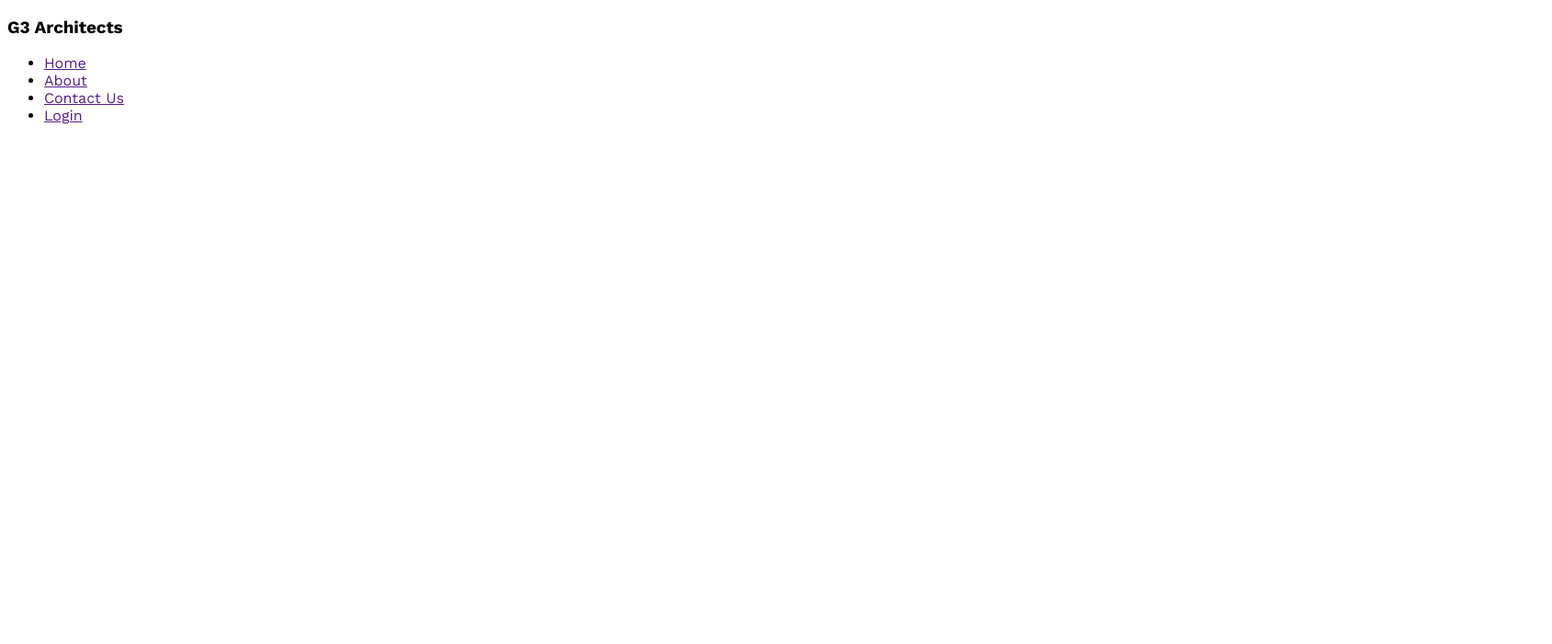
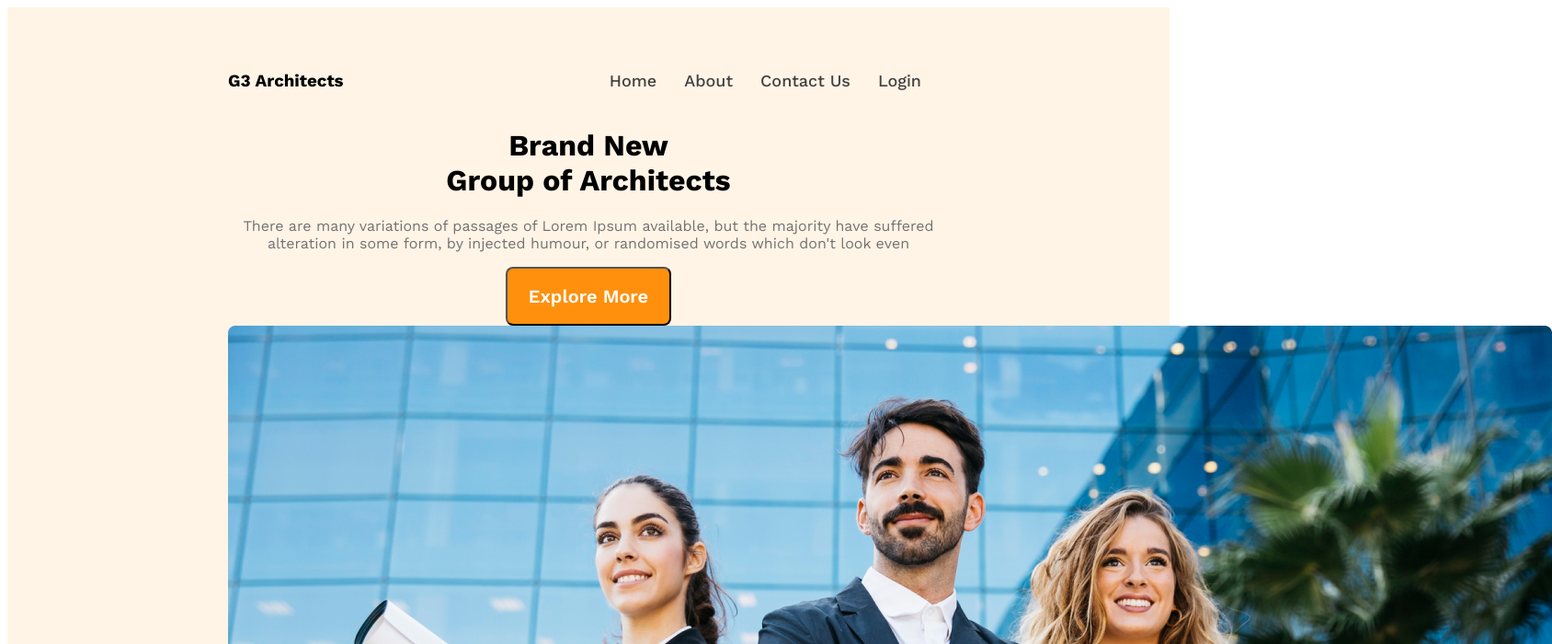
Before and after one commit to SamirSadek/g3-architects, a plain HTML site: page index.html in a window 1280 px wide. Shown: the top 700 px of the page at 92% size, 1688 px wide, since content can reach past the window. Drawn offline with nearby package versions, Linux system fonts and the light colour scheme.

Commit message:
banner content added

```diff
--- a/index.html
+++ b/index.html
@@ -1,20 +1,34 @@
 <!DOCTYPE html>
 <html lang="en">
+
 <head>
     <meta charset="UTF-8">
     <meta name="viewport" content="width=device-width, initial-scale=1.0">
     <title>G3 Architects</title>
     <link rel="stylesheet" href="styles/architect.css">
 </head>
+
 <body>
     <header>
-        <h3>G3 Architects</h3>
+        <nav>
+            <h3 class="nav-title">G3 Architects</h3>
             <ul>
                 <li><a href="">Home</a></li>
                 <li><a href="">About</a></li>
                 <li><a href="">Contact Us</a></li>
                 <li><a href="">Login</a></li>
             </ul>
+        </nav>
+        <div class="banner">
+            <div class="banner-content">
+                <h1 class="header-title">
+                    Brand New <br> Group of Architects
+                </h1>
+                <p class="banner-description">There are many variations of passages of Lorem Ipsum available, but the majority have suffered alteration in some form, by injected humour, or randomised words which don't look even</p>
+                <button class="btn-primary">Explore More</button>
+            </div>
+            <img src="images/banner.png" alt="" class="banner-image">
+        </div>
 
     </header>
     <main>
@@ -24,4 +38,5 @@
 
     </footer>
 </body>
+
 </html>
--- a/styles/architect.css
+++ b/styles/architect.css
@@ -4,3 +4,67 @@
 
     font-family: 'Work Sans', sans-serif;
 }
+
+header {
+    background: rgba(255, 144, 14, 0.10);
+    padding: 50px 240px;
+}
+
+nav {
+    display: flex;
+    justify-content: space-between;
+    align-items: center;
+}
+
+#nav-title {
+    color: #131313;
+    font-size: 3rem;
+    font-weight: 700;
+}
+
+nav>ul {
+    display: flex;
+}
+
+nav li {
+    list-style: none;
+    font-size: 18px;
+    font-weight: 500;
+    line-height: 26px;
+    margin-right: 30px;
+
+}
+
+nav li a {
+    text-decoration: none;
+    color: #424242;
+}
+
+.banner-content {
+    max-width: 800px;
+    text-align: center;
+    margin: 0 auto;
+}
+
+.banner-title {
+    color: #131313;
+    font-size: 64px;
+    font-weight: 700;
+}
+
+.banner-description {
+    color: #727272;
+    font-size: 16px;
+    font-weight: 400;
+}
+
+.btn-primary {
+    width: 180px;
+    height: 64px;
+    border-radius: 8px;
+    background: #FF900E;
+    color: #FFF;
+    text-align: center;
+    font-size: 20px;
+    font-weight: 600;
+}
```
Lines whose indentation alone changed are shown as unchanged.
